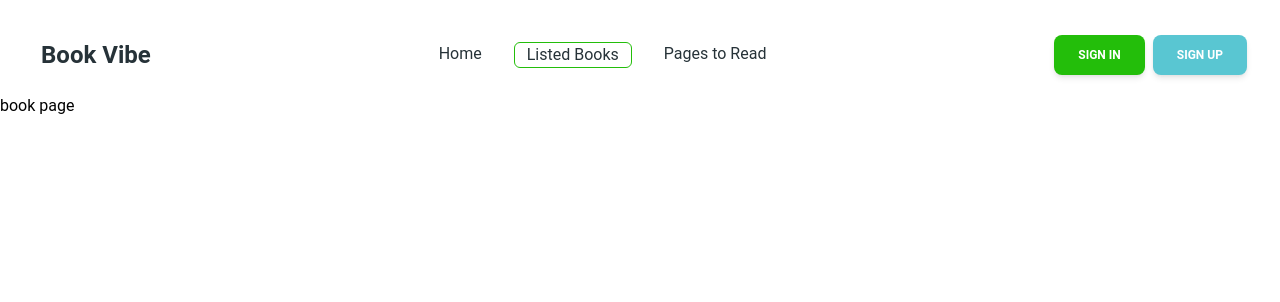
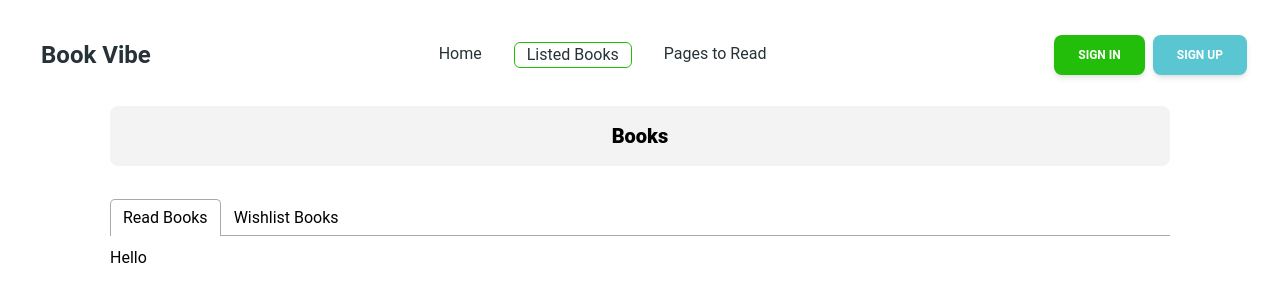
Before and after one commit to mustafa-official/book-vibe-a-8, a React (Vite) app: page /books in a window 1280 px wide. Shown: the top 302 px of the page. Built offline with nearby package versions, Linux system fonts and the light colour scheme.

Commit message:
localstorage save single books

```diff
--- a/package.json
+++ b/package.json
@@ -17,6 +17,8 @@
     "react-dom": "^18.2.0",
     "react-icons": "^5.0.1",
     "react-router-dom": "^6.22.3",
+    "react-tabs": "^6.0.2",
+    "react-toastify": "^10.0.5",
     "sort-by": "^1.2.0"
   },
   "devDependencies": {
--- /dev/null
+++ b/src/components/HeadingBooks.jsx
@@ -0,0 +1,9 @@
+const HeadingBooks = () => {
+  return (
+    <div className="flex justify-center bg-[#1313130D] py-4 rounded-lg">
+      <h2 className="text-center text-xl font-black">Books</h2>
+    </div>
+  );
+};
+
+export default HeadingBooks;
--- a/src/main.jsx
+++ b/src/main.jsx
@@ -3,9 +3,12 @@ import ReactDOM from "react-dom/client";
 import "./index.css";
 import router from "./Routes/Routes";
 import { RouterProvider } from "react-router-dom";
+import { ToastContainer } from 'react-toastify';
+import 'react-toastify/dist/ReactToastify.css';
 
 ReactDOM.createRoot(document.getElementById("root")).render(
   <React.StrictMode>
     <RouterProvider router={router} />
+    <ToastContainer></ToastContainer>
   </React.StrictMode>
 );
--- a/src/pages/BookDetails.jsx
+++ b/src/pages/BookDetails.jsx
@@ -2,6 +2,7 @@ import { useParams } from "react-router-dom";
 import useBooksLoad from "../Hooks/useBooksLoad";
 import { useEffect, useState } from "react";
 import { Button } from "@material-tailwind/react";
+import { saveToLocalStorage } from "../utils/localStorage";
 
 const BookDetails = () => {
   const { books } = useBooksLoad();
@@ -26,6 +27,10 @@ const BookDetails = () => {
   } = data || {};
 
   const allTags = tags || [];
+
+  const handleReadBtn = () => {
+    saveToLocalStorage(data);
+  };
 
   return (
     <section className="dark:bg-gray-100 dark:text-gray-800 container mx-auto px-5 lg:px-10">
@@ -82,6 +87,7 @@ const BookDetails = () => {
           </div>
           <div className="flex lg:justify-start justify-center gap-4 mt-4">
             <Button
+              onClick={() => handleReadBtn()}
               style={{
                 backgroundColor: "transparent",
                 color: "black",
--- a/src/pages/Books.jsx
+++ b/src/pages/Books.jsx
@@ -1,9 +1,23 @@
+import { Tab, TabList, TabPanel, Tabs } from "react-tabs";
+import "react-tabs/style/react-tabs.css";
+import HeadingBooks from "../components/HeadingBooks";
+
 const Books = () => {
-    return (
-        <div>
-            <h2>book page</h2>
-        </div>
-    );
+  return (
+    <div className="container mx-auto px-10 mt-3">
+      <HeadingBooks></HeadingBooks>
+      <div className="mt-8">
+        <Tabs>
+          <TabList>
+            <Tab>Read Books</Tab>
+            <Tab>Wishlist Books</Tab>
+          </TabList>
+          <TabPanel>Hello</TabPanel>
+          <TabPanel></TabPanel>
+        </Tabs>
+      </div>
+    </div>
+  );
 };
 
 export default Books;
--- /dev/null
+++ b/src/utils/localStorage.js
@@ -0,0 +1,15 @@
+import { toast } from "react-toastify";
+
+export const saveToLocalStorage = (data) => {
+
+    const savedData = JSON.parse(localStorage.getItem('book')) || [];
+    const existData = savedData.find(item => item.id == data.id);
+    if (!existData) {
+        savedData.push(data);
+        localStorage.setItem('book', JSON.stringify(savedData));
+        toast.success('Successfully Added!')
+    } else {
+        toast.warning('Already Added')
+    }
+
+}
```
Also changed, not shown: 2 other files (tests, documents, lock files or other folders).
